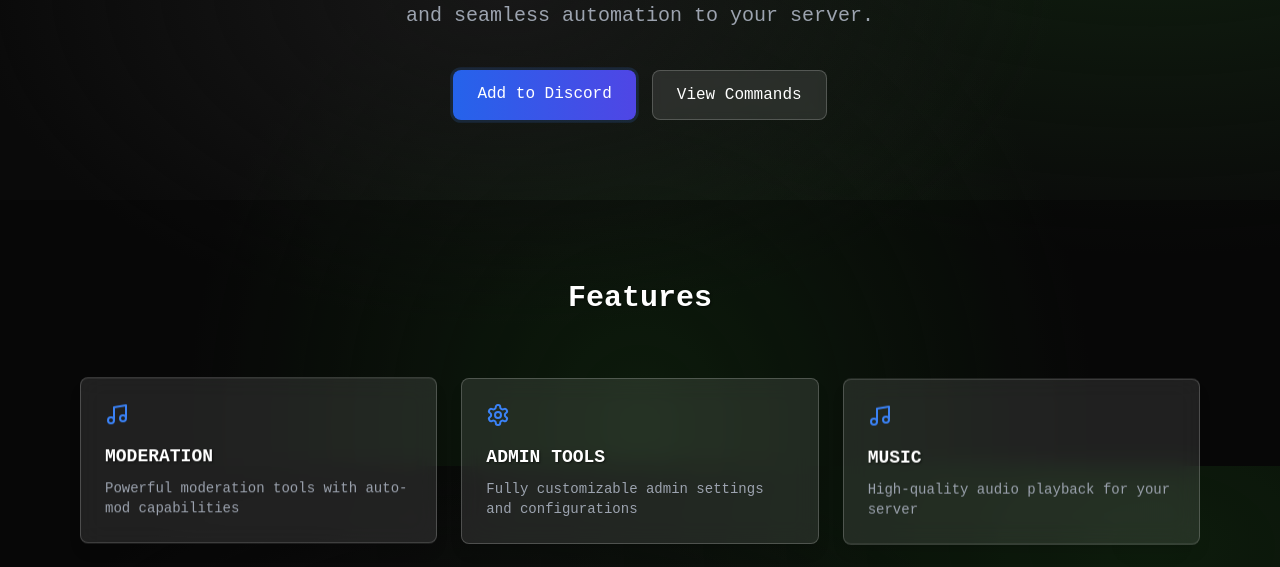
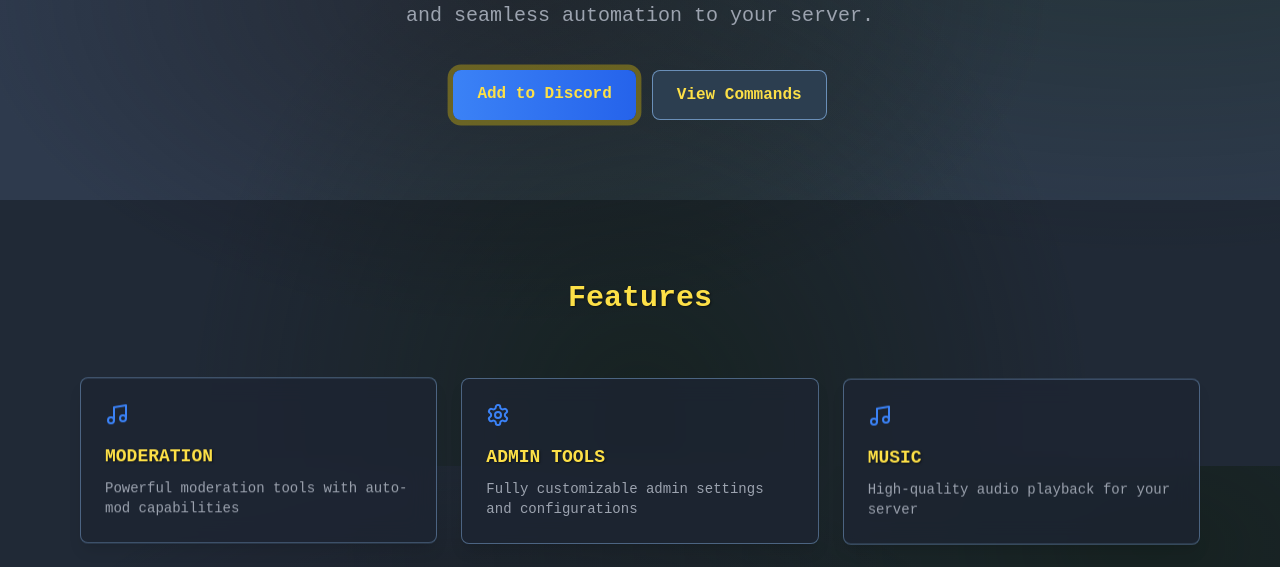
Before and after one commit to voidpuls/Bot-WebSite, a React (Vite) app: page / in a window 1280 px wide. Shown: the part 334-901 px from the top of the page. Built offline with nearby package versions, Linux system fonts and the light colour scheme; no server answers.

Commit message:
Update index.css

```diff
--- a/src/index.css
+++ b/src/index.css
@@ -4,68 +4,68 @@
 
 @layer base {
   body {
-    @apply bg-[#0A0A0A];
-    font-family: 'Courier New', Courier, monospace; /* Adding a retro game-style font */
+    @apply bg-[#2E3A4D]; /* Dark background resembling the Pip-Boy screen */
+    font-family: 'Courier New', Courier, monospace; /* Retro game style */
   }
 }
 
 .bg-mesh {
-  background-image: radial-gradient(at 40% 40%, rgb(23, 23, 23) 0px, transparent 50%),
-                    radial-gradient(at 90% 10%, rgb(18, 39, 17) 0px, transparent 50%),
-                    radial-gradient(at 50% 95%, rgb(18, 39, 17) 0px, transparent 50%);
+  background-image: radial-gradient(at 40% 40%, rgba(23, 23, 23, 0.5) 0px, transparent 50%),
+                    radial-gradient(at 90% 10%, rgba(18, 39, 17, 0.5) 0px, transparent 50%),
+                    radial-gradient(at 50% 95%, rgba(18, 39, 17, 0.5) 0px, transparent 50%);
   background-attachment: fixed;
 }
 
 .glass {
-  @apply bg-white/10 backdrop-blur-md border border-white/20 shadow-lg transition-all duration-300;
+  @apply bg-[#1D2532]/80 backdrop-blur-md border border-blue-300/40 shadow-lg transition-all duration-300; /* Adjusted for Pip-Boy aesthetic */
 }
 
 .btn-primary {
-  @apply bg-gradient-to-r from-blue-600 to-indigo-600
-         hover:from-blue-700 hover:to-indigo-700
-         text-white font-medium px-6 py-3 rounded-lg transition-all duration-200
-         hover:shadow-2xl hover:shadow-blue-500/30; /* More pronounced shadow for hover */
-  animation: pulse 3s infinite; /* Adding pulse effect to the button */
+  @apply bg-gradient-to-r from-blue-500 to-blue-600
+         hover:from-blue-600 hover:to-blue-700
+         text-yellow-300 font-bold px-6 py-3 rounded-lg transition-all duration-200
+         hover:shadow-2xl hover:shadow-blue-500/50; /* Bright colors for buttons */
+  animation: pulse 2s infinite; /* Pulsing effect for emphasis */
 }
 
 .btn-secondary {
-  @apply bg-white/10 hover:bg-white/20 backdrop-blur-sm border border-white/20
-         text-white font-medium px-6 py-3 rounded-lg transition-all duration-200;
+  @apply bg-[#2C3E50] hover:bg-[#34495E] backdrop-blur-sm border border-blue-300/60
+         text-yellow-300 font-bold px-6 py-3 rounded-lg transition-all duration-200; /* Pip-Boy style colors */
 }
 
 @keyframes float {
   0% { transform: translateY(0); }
-  50% { transform: translateY(-5px); } /* Reduced float height */
+  50% { transform: translateY(-5px); }
   100% { transform: translateY(0); }
 }
 
 @keyframes pulse {
-  0% { box-shadow: 0 0 0 0 rgba(59, 130, 246, 0.2); }
-  70% { box-shadow: 0 0 0 15px rgba(59, 130, 246, 0); }
-  100% { box-shadow: 0 0 0 0 rgba(59, 130, 246, 0); }
+  0% { box-shadow: 0 0 0 0 rgba(255, 215, 0, 0.5); } /* Gold-ish color for the glow */
+  70% { box-shadow: 0 0 0 15px rgba(255, 215, 0, 0); }
+  100% { box-shadow: 0 0 0 0 rgba(255, 215, 0, 0); }
 }
 
 @keyframes highlight {
-  0% { background-color: rgba(59, 130, 246, 0.3); }
+  0% { background-color: rgba(225, 205, 66, 0.2); } /* Maintaining the yellow highlight */
   100% { background-color: transparent; }
 }
 
 .highlight-command {
-  animation: highlight 2s ease-out forwards; /* Added 'forwards' to persist style */
+  animation: highlight 2s ease-out forwards;
 }
 
 .feature-card {
-  @apply glass p-6 rounded-lg transition-all duration-500 hover:scale-105 hover:bg-white/15 shadow-md;
-  animation: float 5s ease-in-out infinite; /* Slightly increased speed for prominence */
+  @apply glass p-6 rounded-lg transition-all duration-500 hover:scale-105 hover:bg-[#1D2532]/90 shadow-md;
+  animation: float 5s ease-in-out infinite;
 }
 
 .feature-card:hover .feature-icon {
-  @apply text-blue-400;
-  transform: scale(1.1) rotate(10deg); /* Enhanced rotation for hover effect */
+  @apply text-yellow-400;
+  transform: scale(1.1) rotate(10deg);
 }
 
 .feature-icon {
-  @apply transition-all duration-300 ease-in-out; /* Added ease for smooth transition */
+  @apply transition-all duration-300 ease-in-out;
 }
 
 .stat-card {
@@ -74,32 +74,41 @@
 }
 
 .stat-card:hover {
-  @apply transform -translate-y-2 shadow-xl; /* Added shadow on hover */
+  @apply transform -translate-y-2 shadow-xl;
 }
 
 .text-gradient {
-  @apply bg-clip-text text-transparent bg-gradient-to-r from-blue-400 to-blue-600; /* Gradient text */
+  @apply bg-clip-text text-transparent bg-gradient-to-r from-yellow-400 to-yellow-600; /* Gradient text for something like 'Pip-Boy' */
 }
 
-/* Additional styles for specific elements to enhance theme */
+/* Adjust styling for elements to fit the Pip-Boy aesthetic */
 h1, h2, h3 {
-  @apply text-white mb-4; /* Uniform heading style */
-  text-shadow: 1px 1px 2px rgba(0, 0, 0, 0.5); /* Add shadow for better readability */
+  @apply text-yellow-300 mb-4; /* Using yellow for headings */
+  text-shadow: 1px 1px 2px rgba(0, 0, 0, 0.5); /* Better readability with shadows */
 }
 
 p {
-  @apply text-gray-300; /* Softer text color for better contrast */
+  @apply text-gray-200; /* Softer text color for better contrast */
 }
 
 .card-title {
-  @apply text-xl font-bold; /* Bold title for emphasis */
+  @apply text-2xl font-bold; /* Making titles more prominent */
 }
 
 .card-description {
   @apply text-sm my-2; /* Spacing around description */
 }
 
-/* Making loading indicators larger and more pronounced */
+/* Loading Spinner Styled as a Pip-Boy loading animation */
 .loading-spinner {
-  @apply animate-spin h-10 w-10 text-blue-500; /* Added size to the loading spinner */
+  @apply animate-spin h-8 w-8 text-yellow-500; /* Yellow color for loading spinner */
 }
+
+.border-pip {
+  @apply border border-blue-400/60; /* Adding a bordered style resembling the Pip-Boy frame */
+}
+
+/* Card or Container for Pip-Boy Elements */
+.pip-card {
+  @apply glass p-4 my-4 rounded-lg border-pip transition-all duration-300 hover:bg-[#2C3E50]/50; /* Specific cards for a Pip-Boy feel */
+}
```
